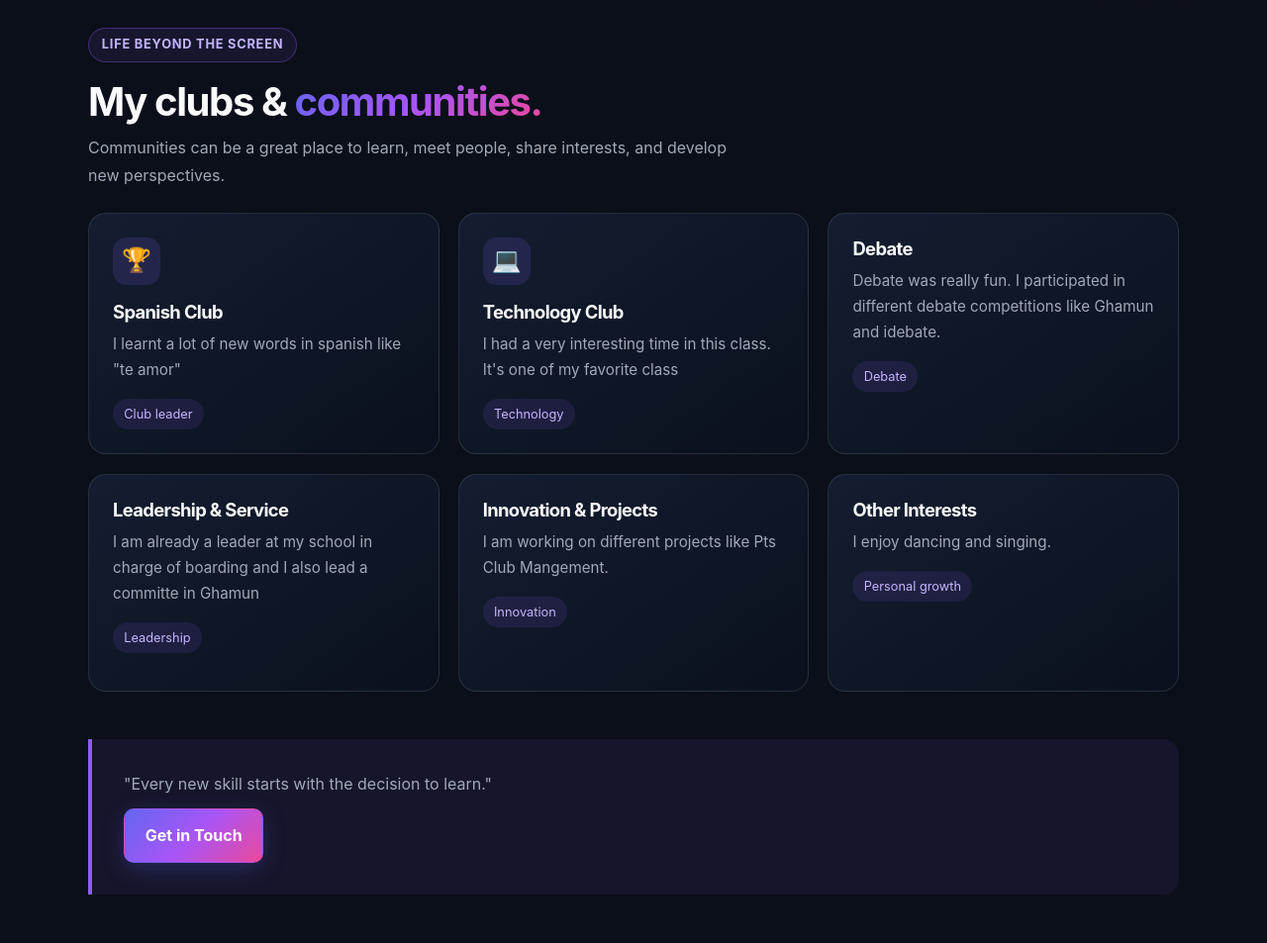
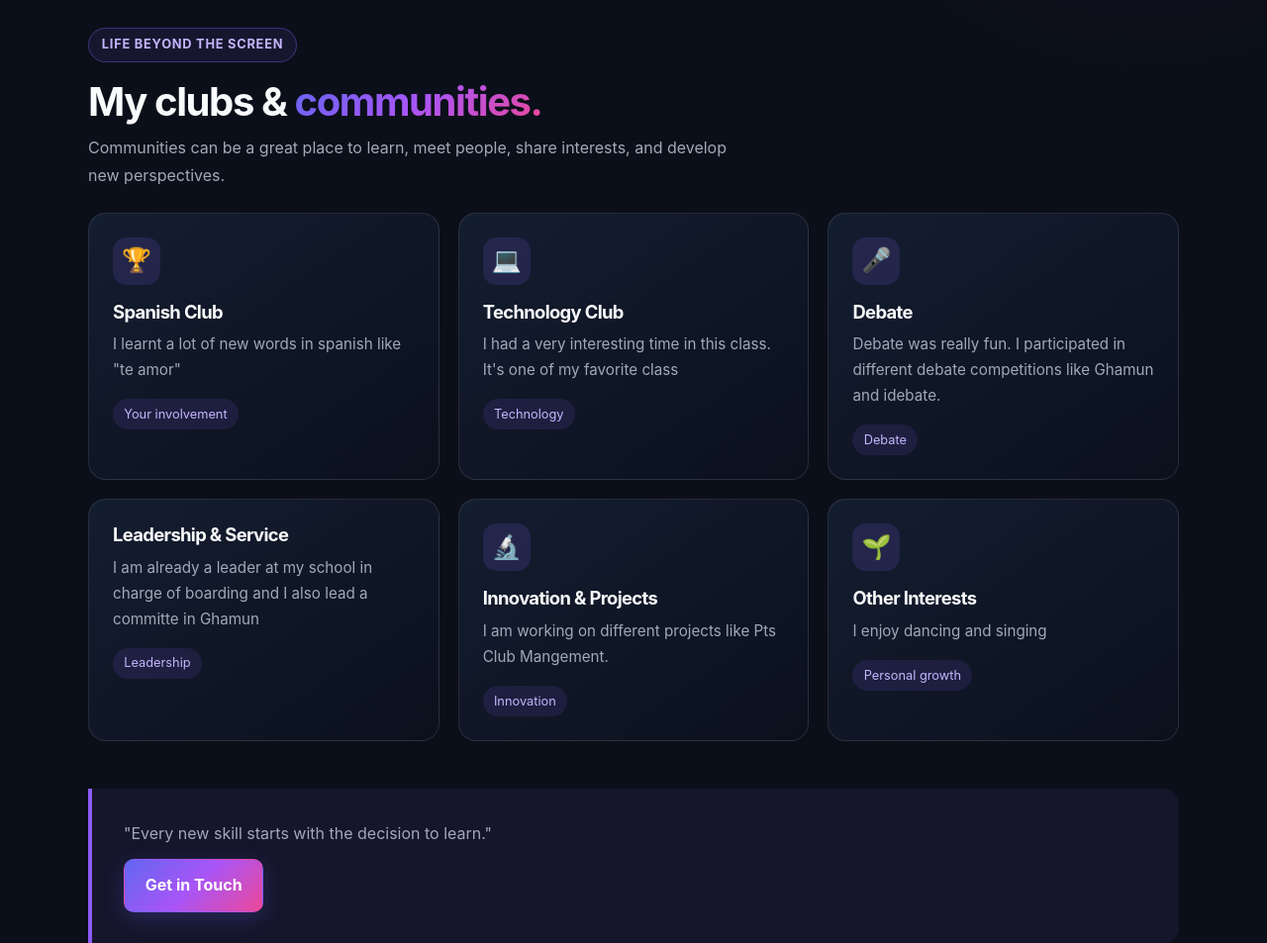
Before and after one commit to clairon-hub/clairon-portfolio, a Django app: page /about/ in a window 1280 px wide. Shown: the part 1254-2207 px from the top of the page at 99% size. Run offline with Django 4.2, Linux system fonts and the light colour scheme.

Commit message:
improved Html version

```diff
--- a/templates/core/about.html
+++ b/templates/core/about.html
@@ -145,26 +145,23 @@
             <p>
                 I learnt a lot of new words in spanish like "te amor"
             </p>
-            <span class="club-type">Club leader</span>
+            <span class="club-type">Your involvement</span>
         </article>
 
         <article class="card club-card">
             <div class="card-icon">💻</div>
             <h3>Technology Club</h3>
             <p>
-              I had a very interesting time in this class.
-              It's one of my favorite class
+               I had a very interesting time in this class. It's one of my favorite class
             </p>
             <span class="club-type">Technology</span>
         </article>
 
         <article class="card club-card">
-
-            <h3>Debate </h3>
+            <div class="card-icon">🎤</div>
+            <h3>Debate</h3>
             <p>
-                Debate was really fun.
-                I participated in different debate competitions like Ghamun and idebate.
-
+                Debate was really fun. I participated in different debate competitions like Ghamun and idebate.
             </p>
             <span class="club-type">Debate</span>
         </article>
@@ -172,12 +169,13 @@
         <article class="card club-card">
             <h3>Leadership & Service</h3>
             <p>
-                I am already a leader at my school in charge of boarding and  I also lead a committe in Ghamun
+               I am already a leader at my school in charge of boarding and I also lead a committe in Ghamun
             </p>
             <span class="club-type">Leadership</span>
         </article>
 
         <article class="card club-card">
+            <div class="card-icon">🔬</div>
             <h3>Innovation & Projects</h3>
             <p>
                I am working on different projects like Pts Club Mangement.
@@ -186,9 +184,10 @@
         </article>
 
         <article class="card club-card">
+            <div class="card-icon">🌱</div>
             <h3>Other Interests</h3>
             <p>
-                I enjoy dancing and singing.
+                I enjoy dancing and singing
             </p>
             <span class="club-type">Personal growth</span>
         </article>
```
